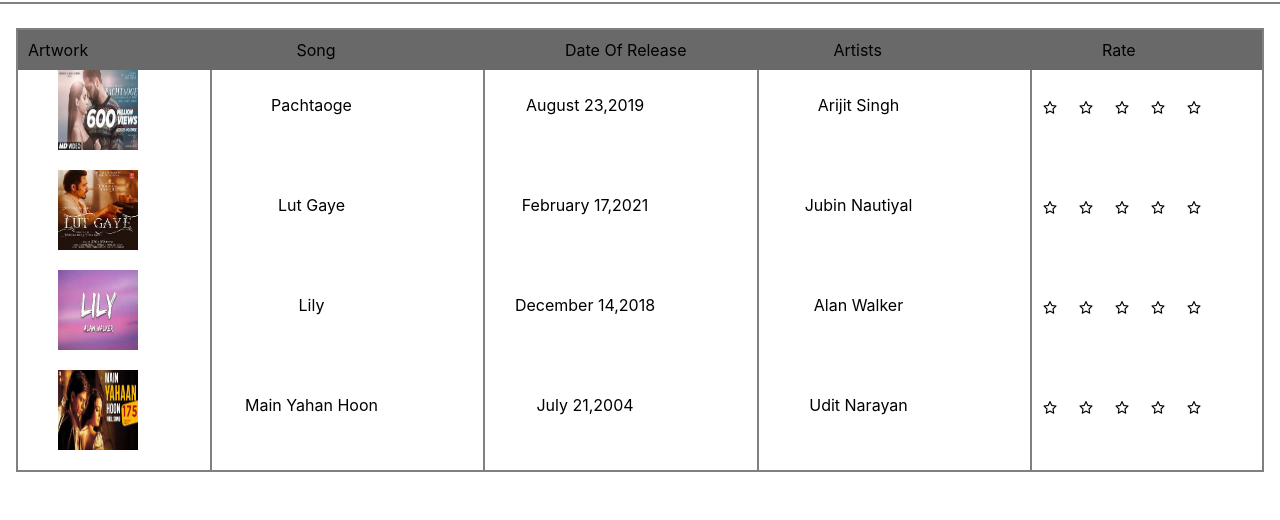
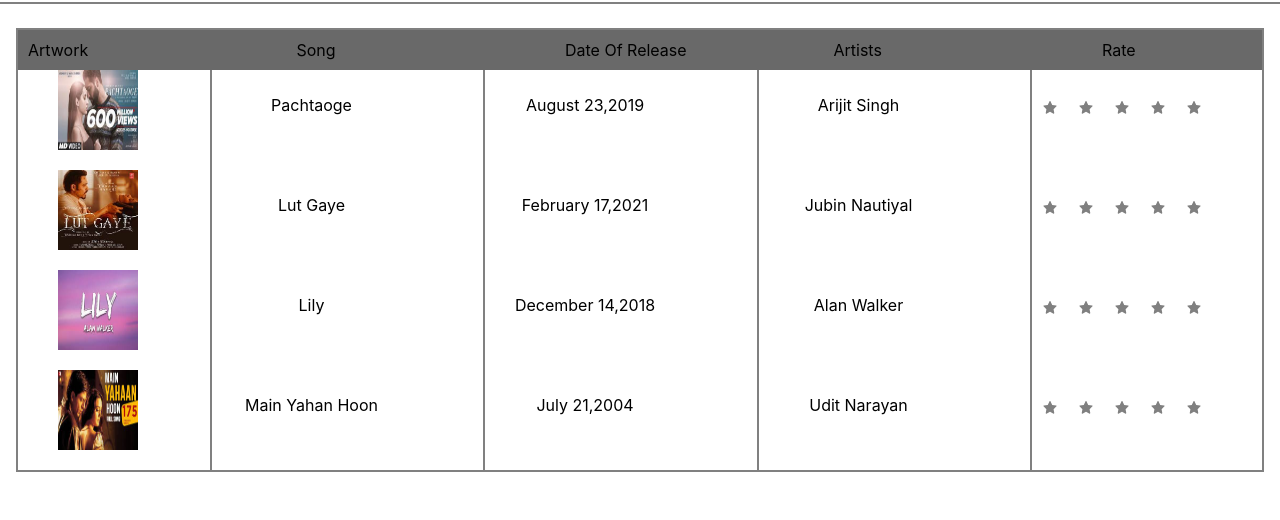
Before and after one commit to manishdhakrey/deltaxAssignment, a React (Create React App) app: page / in a window 1280 px wide. Shown: the part 161-681 px from the top of the page. Built offline with nearby package versions, Linux system fonts and the light colour scheme; the HTML template or start-up script is replaced by a standard one.

Commit message:
Rating functionality added

```diff
--- a/src/App.css
+++ b/src/App.css
@@ -179,6 +179,8 @@
 
    }
    .cancel-btn{
+
+     padding:0 4px ;
      border:1px solid #767676;
      border-radius: 2px;
      margin-left: 3px;
--- a/src/components/Song.js
+++ b/src/components/Song.js
@@ -1,5 +1,27 @@
-import { AiOutlineStar } from "react-icons/ai";
+import { React } from "react";
+import { AiFillStar } from "react-icons/ai";
+import { useState } from "react";
+const colors = {
+  orange: "#FFA500",
+  grey: "#808080",
+};
 function Song(props) {
+  const stars = Array(5).fill(0);
+  const [currentValue, setcurrentValue] = useState(0);
+  const [hoverValue, setHoverValue] = useState(undefined);
+  console.log(stars);
+  const handleClick = (value) => {
+    setcurrentValue(value);
+  };
+
+  const handleMouseOver = (value) => {
+    setHoverValue(value);
+  };
+
+  const handleMouseLeave = () => {
+    setHoverValue(undefined);
+  };
+
   return (
     <div>
       <div id="songsname">
@@ -10,11 +32,26 @@ function Song(props) {
         <div id="song-control">{props.dateOfRelease}</div>
         <div id="song-control">{props.Artist}</div>
         <div class="starstyle">
+          {stars.map((_, index) => {
+            return (
+              <AiFillStar
+                key={index}
+                color={
+                  (hoverValue || currentValue) > index
+                    ? colors.orange
+                    : colors.grey
+                }
+                onClick={() => handleClick(index + 1)}
+                onMouseOver={() => handleMouseOver(index + 1)}
+                onMouseLeave={handleMouseLeave}
+              />
+            );
+          })}
+          {/* <AiOutlineStar />
           <AiOutlineStar />
           <AiOutlineStar />
           <AiOutlineStar />
-          <AiOutlineStar />
-          <AiOutlineStar />
+          <AiOutlineStar /> */}
         </div>
       </div>
     </div>
```
Also changed, not shown: src/pages/AddArtist.js (deleted, +0 -9 lines).
